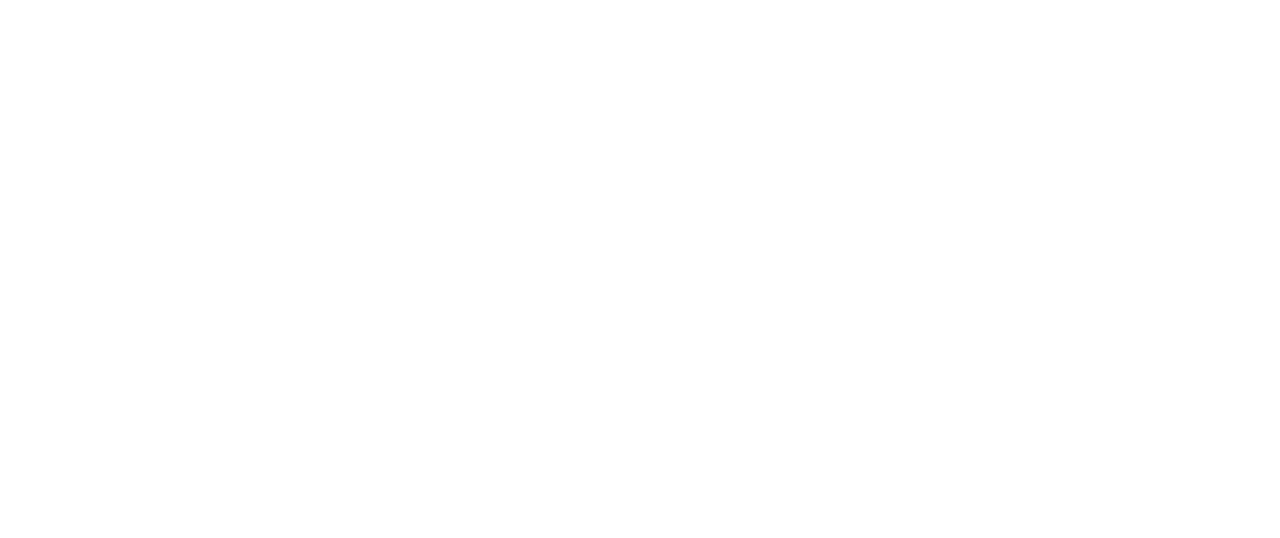
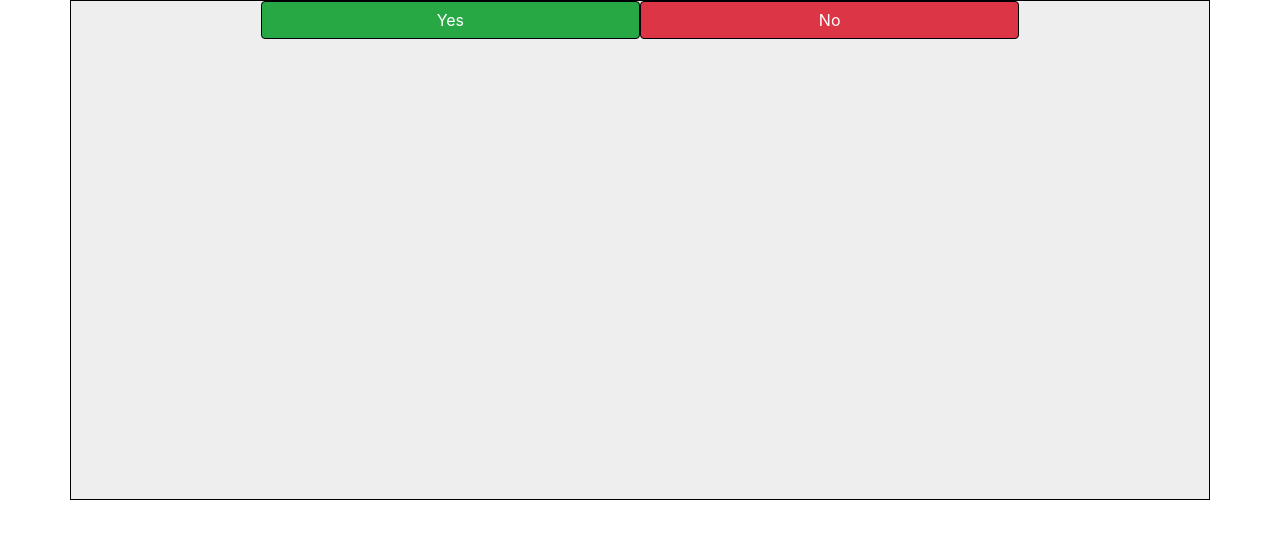
Before and after one commit to dominoeffects/bootstrap-practice, a plain HTML site: page index.html in a window 1280 px wide. Drawn offline with nearby package versions, Linux system fonts and the light colour scheme.

Commit message:
practice

```diff
--- a/css/styles.css
+++ b/css/styles.css
@@ -0,0 +1,20 @@
+display-flex{
+    display: flex;
+}
+.container{
+    background-color: #eee;
+    border: 1px solid black;
+    height: 500px;
+}
+
+.row{
+    justify-content: center;
+    align-items: flex-end;
+}
+
+.col{
+    border: 1px solid black;
+}
+.btn{
+    width: 200px;
+}
--- a/index.html
+++ b/index.html
@@ -9,6 +9,25 @@
     <title>Bootstrap Practice</title>
 </head>
 <body>
+    <!-- Container -->
+    <div class="container display-flex">
+        <!-- Row one inside Container -->
+        <div class="row display-flex">
 
+            <!-- Button one -->
+            <button class="col col-sm-4 btn  btn-success display-flex"> Yes
+            </button>
+
+            <!-- Button two -->
+            <button class="col col-sm-4 btn btn-danger"> No
+            </button>
+
+        </div>
+    </div>
+
+
+    <script src="https://code.jquery.com/jquery-3.3.1.slim.min.js" integrity="sha384-q8i/X+965DzO0rT7abK41JStQIAqVgRVzpbzo5smXKp4YfRvH+8abtTE1Pi6jizo" crossorigin="anonymous"></script>
+    <script src="https://cdnjs.cloudflare.com/ajax/libs/popper.js/1.14.7/umd/popper.min.js" integrity="sha384-UO2eT0CpHqdSJQ6hJty5KVphtPhzWj9WO1clHTMGa3JDZwrnQq4sF86dIHNDz0W1" crossorigin="anonymous"></script>
+    <script src="https://stackpath.bootstrapcdn.com/bootstrap/4.3.1/js/bootstrap.min.js" integrity="sha384-JjSmVgyd0p3pXB1rRibZUAYoIIy6OrQ6VrjIEaFf/nJGzIxFDsf4x0xIM+B07jRM" crossorigin="anonymous"></script>
 </body>
 </html>
```
